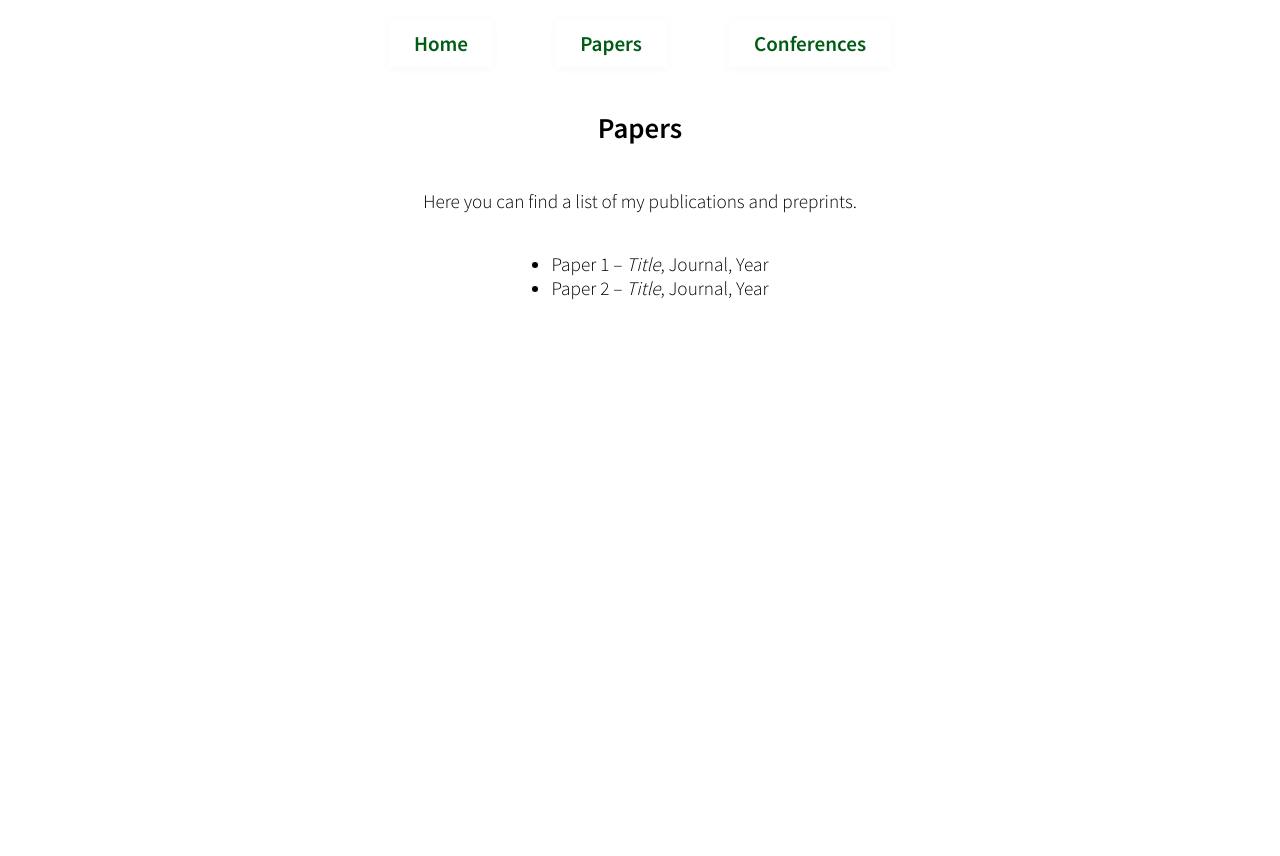
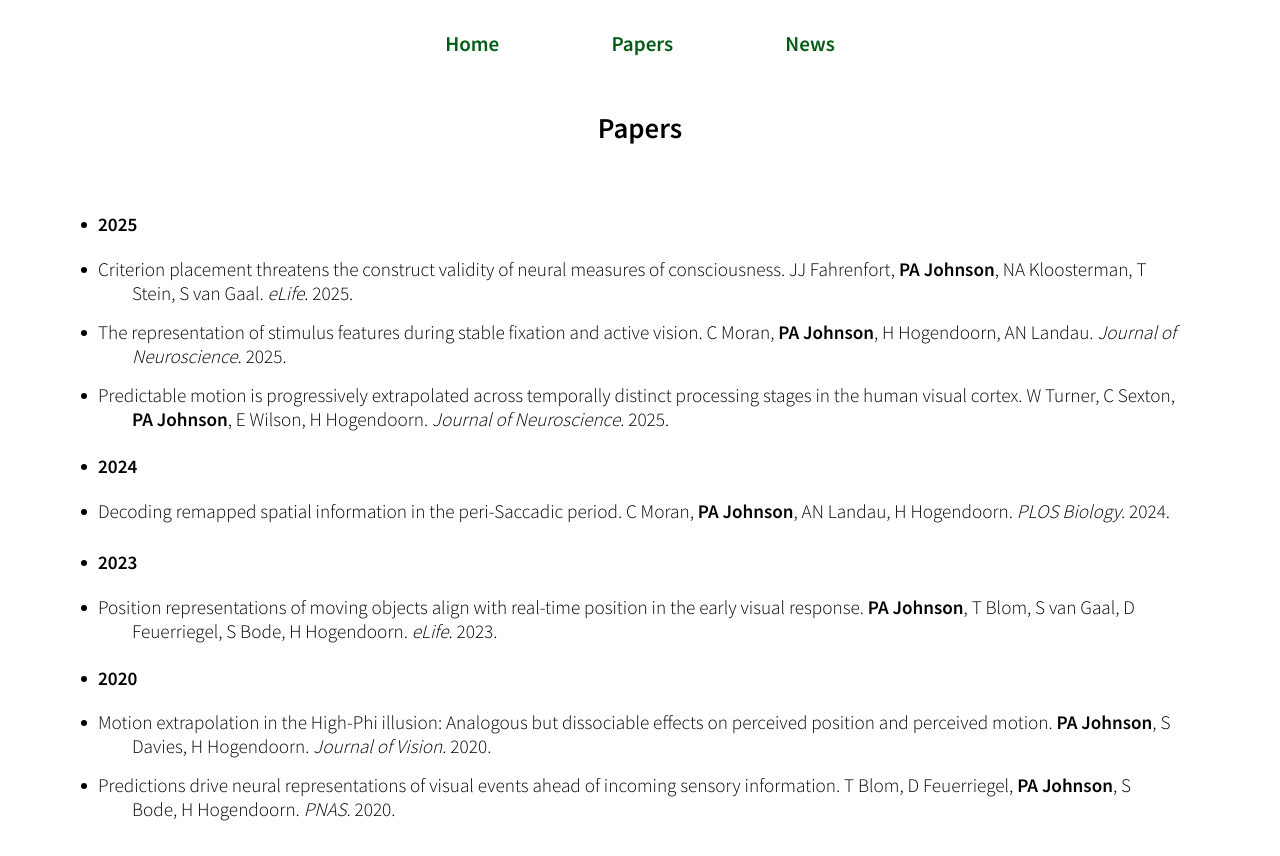
Before and after one commit to phijoh/phijoh.github.io, a plain HTML site: page papers.html in a window 1280 px wide. Before the commit the page ends 800 px from the top, so only its background shows below. Drawn offline with Linux system fonts and the light colour scheme; some icons are missing.

Commit message:
today's changes

```diff
--- a/main.css
+++ b/main.css
@@ -1,3 +1,4 @@
+
 html {
     font-family: 'Source Sans Pro', sans-serif;
     font-size: larger;
@@ -20,7 +21,7 @@ a:hover {
 #content {
     position: relative;
     text-align: center;
-    max-width: 540px;
+    max-width: 640px;
     width: 100%;
     margin: 0 auto 0 auto;
     display: flex;
@@ -88,13 +89,54 @@ a:hover {
     font-weight: 600;
     color: #005c14;
     transition: background 0.2s, color 0.2s, box-shadow 0.2s;
-    box-shadow: 0 2px 8px rgba(21,101,192,0.04);
     text-decoration: none;
 }
 
 .navigation-title:hover {
-    background: #e3f2fd;
-    color: #217ee7;
-    box-shadow: 0 4px 16px rgba(21,101,192,0.10);
+    background: #eef7eb;
+    color: #478e91;
+    box-shadow: 0 4px 16px rgba(21, 192, 21, 0.1);
     text-decoration: none;
 }
+
+.news-list {
+  list-style-type: none;
+  padding: 0;
+  text-align: left;
+}
+.news-list li {
+  padding-left: 100px;
+  text-indent: -90px;
+  margin-bottom: 0.8em;
+  min-height: 1.5em;
+}
+.news-list strong {
+  display: inline-block;
+  width: 90px;
+  font-weight: 600;
+}
+
+
+.paper-list {
+  list-style-type: none;
+  padding: 0;
+  text-align: left;
+  max-width: 1080px;
+}
+
+.author-bold {
+  font-weight: 600;
+}
+.paper-list li {
+  list-style-type: disc;
+  padding-left: 32px;
+  text-indent: -34px;
+  margin-bottom: 0.8em;
+  min-height: 1.5em;
+}
+.paper-year {
+  font-weight: 550;
+  font-size: 1em;
+  display: block;
+  margin: 1.2em 0 0em 0;
+}
--- a/papers.html
+++ b/papers.html
@@ -12,19 +12,30 @@
     <link href="https://fonts.googleapis.com/css2?family=Source+Sans+Pro:wght@300;600&display=swap" rel="stylesheet" />
     <link rel="stylesheet" href="https://cdnjs.cloudflare.com/ajax/libs/font-awesome/6.1.1/css/all.min.css" crossorigin="anonymous" />
     <link rel="stylesheet" href="https://cdnjs.cloudflare.com/ajax/libs/academicons/1.9.2/css/academicons.min.css" crossorigin="anonymous" />
+    <style>
+      #content { max-width: 1800px; }
+    </style>
   </head>
   <body>
       <nav class="navigation">
         <a class="navigation-title" href="index.html">Home</a>
         <a class="navigation-title" href="papers.html">Papers</a>
-        <a class="navigation-title" href="conferences.html">Conferences</a>
+        <a class="navigation-title" href="news.html">News</a>
       </nav>
       <section id="content">
         <h1>Papers</h1>
-        <p>Here you can find a list of my publications and preprints.</p>
-        <ul>
-            <li>Paper 1 – <em>Title</em>, Journal, Year</li>
-            <li>Paper 2 – <em>Title</em>, Journal, Year</li>
+        <ul class="paper-list">
+            <li><span class="paper-year">2025</span></li>
+            <li>Criterion placement threatens the construct validity of neural measures of consciousness. JJ Fahrenfort, <span class="author-bold">PA Johnson</span>, NA Kloosterman, T Stein, S van Gaal. <em>eLife</em>. 2025.</li>
+            <li>The representation of stimulus features during stable fixation and active vision. C Moran, <span class="author-bold">PA Johnson</span>, H Hogendoorn, AN Landau. <em>Journal of Neuroscience</em>. 2025.</li>
+            <li>Predictable motion is progressively extrapolated across temporally distinct processing stages in the human visual cortex. W Turner, C Sexton, <span class="author-bold">PA Johnson</span>, E Wilson, H Hogendoorn. <em>Journal of Neuroscience</em>. 2025.</li>
+            <li><span class="paper-year">2024</span></li>
+            <li>Decoding remapped spatial information in the peri-Saccadic period. C Moran, <span class="author-bold">PA Johnson</span>, AN Landau, H Hogendoorn. <em>PLOS Biology</em>. 2024.</li>
+            <li><span class="paper-year">2023</span></li>
+            <li>Position representations of moving objects align with real-time position in the early visual response. <span class="author-bold">PA Johnson</span>,  T Blom, S van Gaal, D Feuerriegel, S Bode, H Hogendoorn. <em>eLife</em>. 2023.</li>
+            <li><span class="paper-year">2020</span></li>
+            <li>Motion extrapolation in the High-Phi illusion: Analogous but dissociable effects on perceived position and perceived motion. <span class="author-bold">PA Johnson</span>, S Davies, H Hogendoorn. <em>Journal of Vision</em>. 2020.</li>
+            <li>Predictions drive neural representations of visual events ahead of incoming sensory information. T Blom, D Feuerriegel, <span class="author-bold">PA Johnson</span>, S Bode, H Hogendoorn. <em>PNAS</em>. 2020.</li>
             <!-- Add more papers as needed -->
         </ul>
     </section>
```
Also changed, not shown: conferences.html (deleted, +0 -40 lines), index.html (+10 -8 lines), news.html (added, +30 -0 lines).
